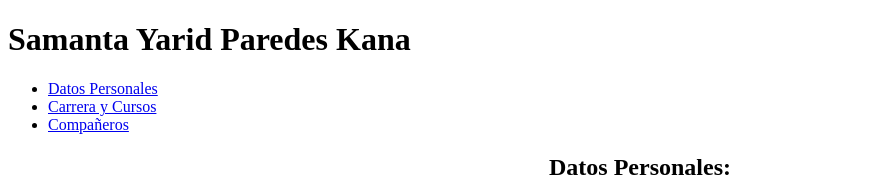
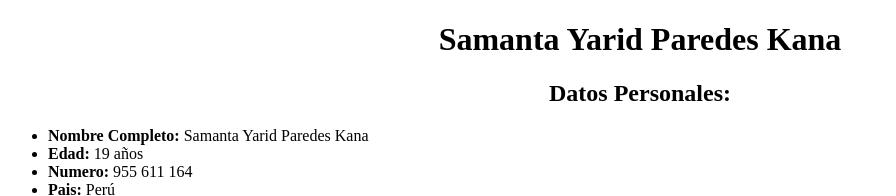
Before and after one commit to SamantaYaridParedesKana/page, a plain HTML site: page index.html in a window 1280 px wide. Shown: the top 196 px of the page, without its empty margins (0-896 px from the left). Drawn offline with Linux system fonts and the light colour scheme.

Commit message:
Add files via upload

```diff
--- a/index.html
+++ b/index.html
@@ -4,12 +4,12 @@
     <title>Samanta Paredes Kana</title>
 </head>
 <body>
-    <h1>Samanta Yarid Paredes Kana</h1>
-    <ul>
+    <h1 style="text-align: center;">Samanta Yarid Paredes Kana</h1>
+    <!--<ul>
         <li><a href="#Datos">Datos Personales</a></li>
         <li><a href="#Carrera">Carrera y Cursos</a></li>
         <li><a href="#Colegas">Compañeros</a></li>
-    </ul>
+    </ul>-->
     <h2 id="Datos" style="text-align: center;">Datos Personales:</h2>
     <ul>
         <li><strong>Nombre Completo:</strong> Samanta Yarid Paredes Kana</li>
```
